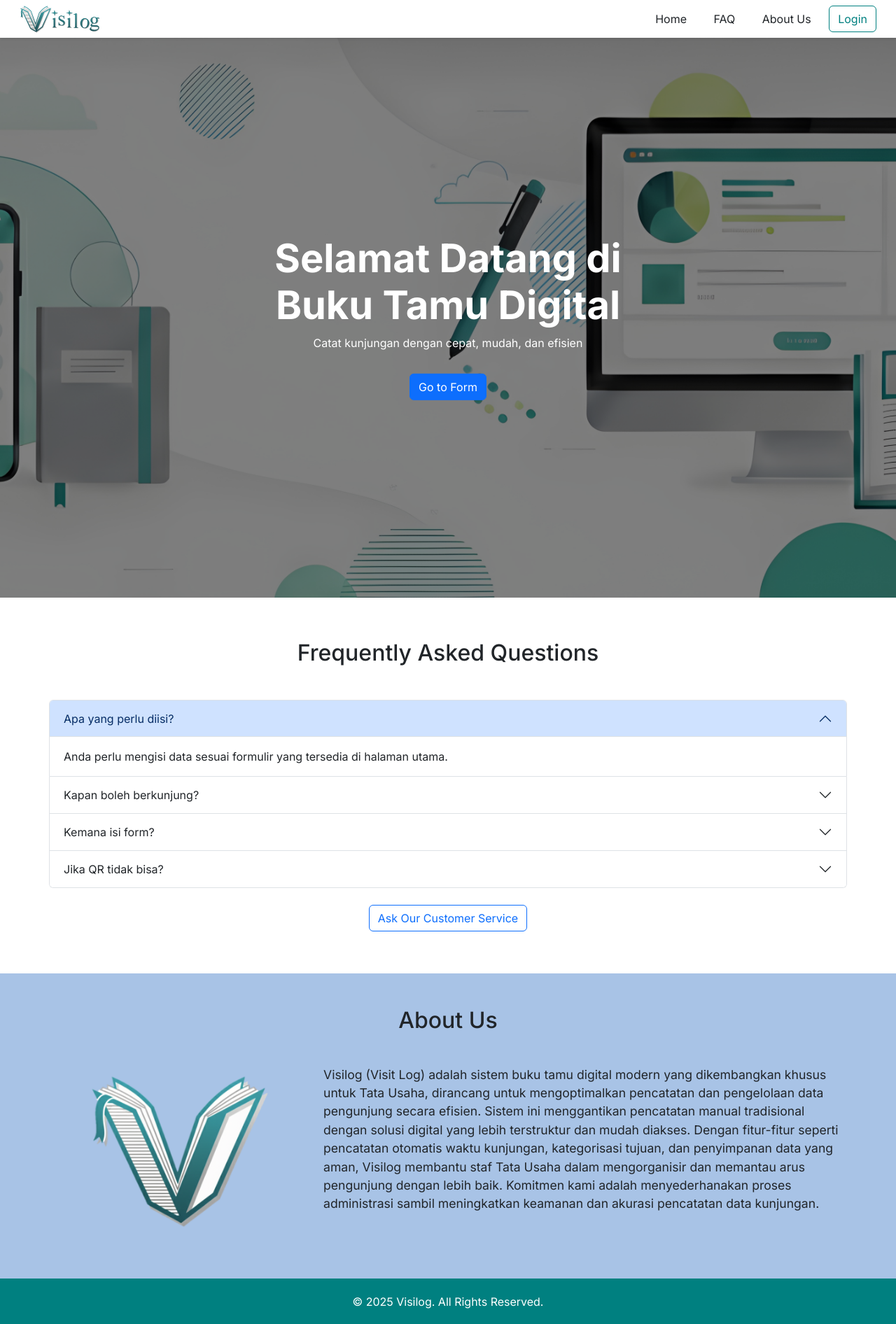
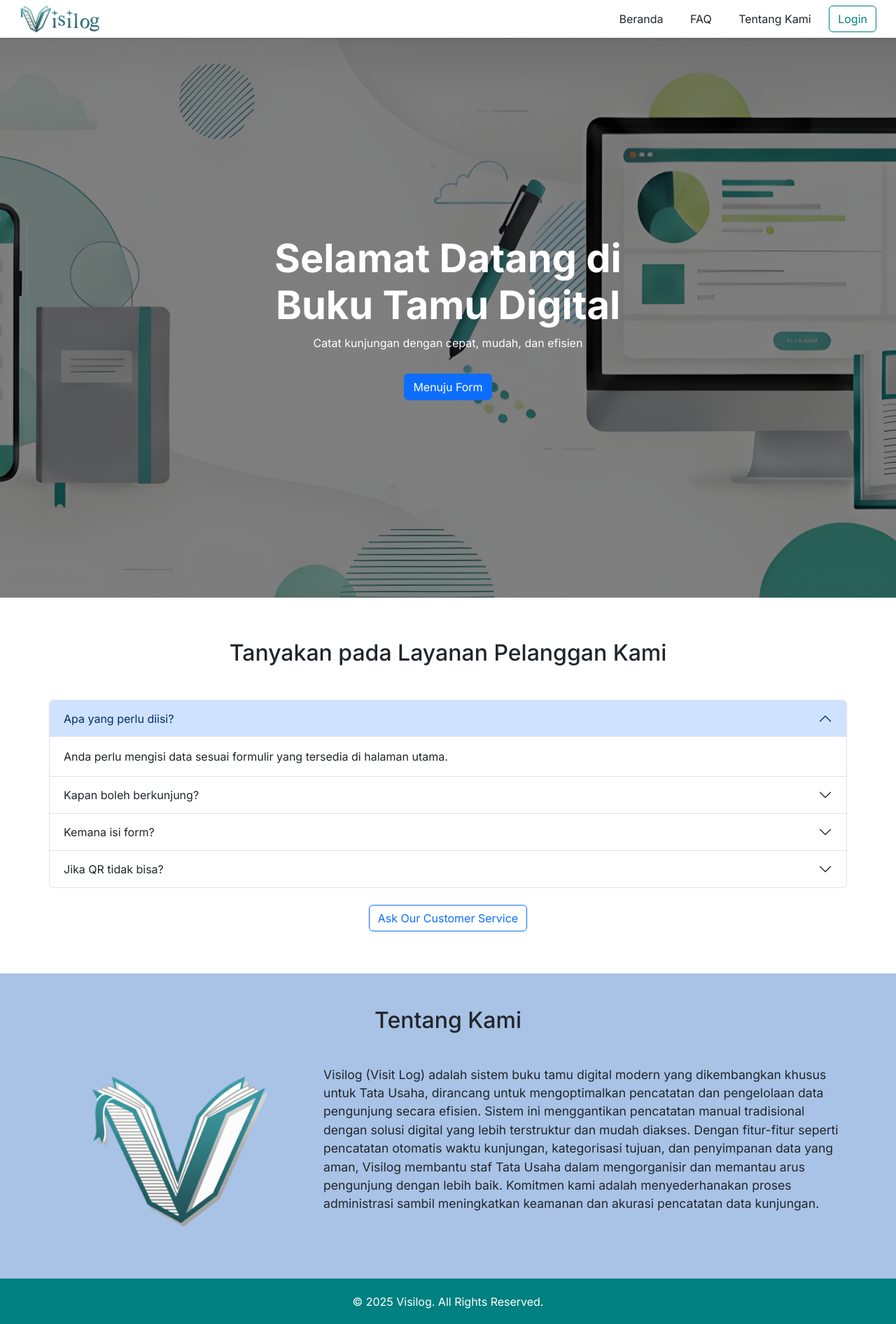
Before and after one commit to NightStarxDs/Buku-Tamu-Tatat-Usaha, a PHP site: page /landing.php in a window 1280 px wide. Shown: the whole page at 70% size. Run offline with PHP 8.4, Linux system fonts and the light colour scheme.

Commit message:
ganti bahasa

```diff
--- a/landing.php
+++ b/landing.php
@@ -75,9 +75,9 @@
       <img src="visilog.png" alt="" width="120" class="me-2 position-absolute">
     </div>
     <nav>
-      <a href="landing.php#home" class="btn btn-outline-white mx-1">Home</a>
+      <a href="landing.php#home" class="btn btn-outline-white mx-1">Beranda</a>
       <a href="landing.php#faq" class="btn btn-outline-white mx-1">FAQ</a>
-      <a href="landing.php#about" class="btn btn-outline-white mx-1">About Us</a>
+      <a href="landing.php#about" class="btn btn-outline-white mx-1">Tentang Kami</a>
       <a href="form.php" class="btn btn-outline-warning mx-1">Login</a>
     </nav>
   </header>
@@ -93,7 +93,7 @@
     <div class="hero-content position-absolute top-50 start-50 translate-middle">
       <h1 class="display-4 fw-bold">Selamat Datang di Buku Tamu Digital</h1>
       <p>Catat kunjungan dengan cepat, mudah, dan efisien</p>
-      <a href="tamu.php" class="btn btn-primary mt-3">Go to Form</a>
+      <a href="tamu.php" class="btn btn-primary mt-3">Menuju Form</a>
     </div>
   </section>
 
@@ -101,7 +101,7 @@
 
   <!-- FAQ SECTION -->
   <section id="faq" class="faq-section container">
-    <h2 class="text-center mb-5">Frequently Asked Questions</h2>
+    <h2 class="text-center mb-5">Tanyakan pada Layanan Pelanggan Kami</h2>
 
     <div class="accordion" id="faqAccordion">
 
@@ -167,7 +167,7 @@
   <!-- About Us-->
   <section id="about" class="about-section container-fluid text-center py-5" style="background-color: #a8c3e6;">
     <div class="container">
-      <h2 class="text-center mb-3">About Us</h2>
+      <h2 class="text-center mb-3">Tentang Kami</h2>
 
       <div class="row d-flex align-items-center justify-content-center">
         <div class="col-md-4">
```
